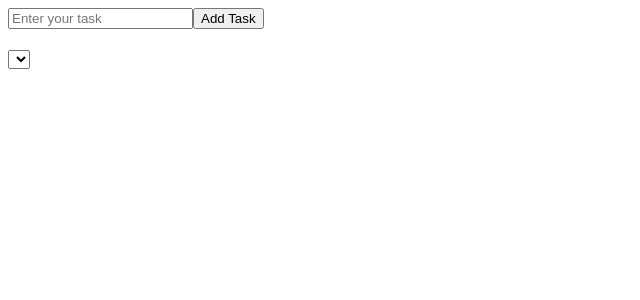
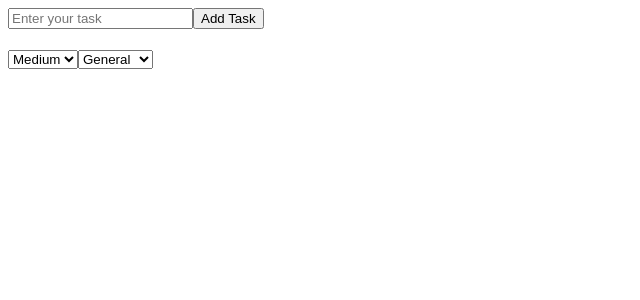
Before and after one commit to Kris1511/Task_buddy, a React (Create React App) app: page / in a window 1280 px wide. Shown: the top 300 px of the page, without its empty margins (0-640 px from the left). Built offline with nearby package versions, Linux system fonts and the light colour scheme.

Commit message:
added fields

```diff
--- a/src/Components/TaskForm.jsx
+++ b/src/Components/TaskForm.jsx
@@ -1,34 +1,45 @@
-import React, { useState } from 'react';
+import React, { useState } from "react";
 
-const TaskForm = () => {
+const TaskForm = ({addTask}) => {
+  const [task, setTask] = useState("");
 
-    const [task, setTask] = useState('');
+  const [priority, setPriority] = useState("Medium");
 
-    const [priority, setPriority] = useState('Medium');;
+  const [category, setCategory] = useState("General");
 
-    const [category, setCategory] = useState('General');
+  const handleSubmit = () => {
+    addTask({text: task, priority, category, completed: false});
+  }
 
   return (
-    <form>
-        <div id='inp'>
-            <input type="text"
-            placeholder='Enter your task'
+    <form onSubmit={handleSubmit}>
+      <div id="inp">
+        <input
+          type="text"
+          placeholder="Enter your task"
           value={task}
           onChange={(e) => setTask(e.target.value)}
           required
         />
-            <span><button type='submit'>Add Task</button></span>
+        <span>
+          <button type="submit">Add Task</button>
+        </span>
         <h1>{task}</h1>
       </div>
       <div>
         <select value={priority} onChange={(e) => setPriority(e.target.value)}>
-                <option value="High"></option>
-                <option value=""></option>
-                <option value=""></option>
+          <option value="High">High</option>
+          <option value="Medium">Medium</option>
+          <option value="Low">Low</option>
+        </select>
+        <select value={category} onChange={(e) => setCategory(e.target.value)}>
+          <option value="General">General</option>
+          <option value="Work">work</option>
+          <option value="Personal">Personal</option>
         </select>
       </div>
     </form>
-  )
-}
+  );
+};
 
 export default TaskForm;
```
Lines whose indentation alone changed are shown as unchanged.
